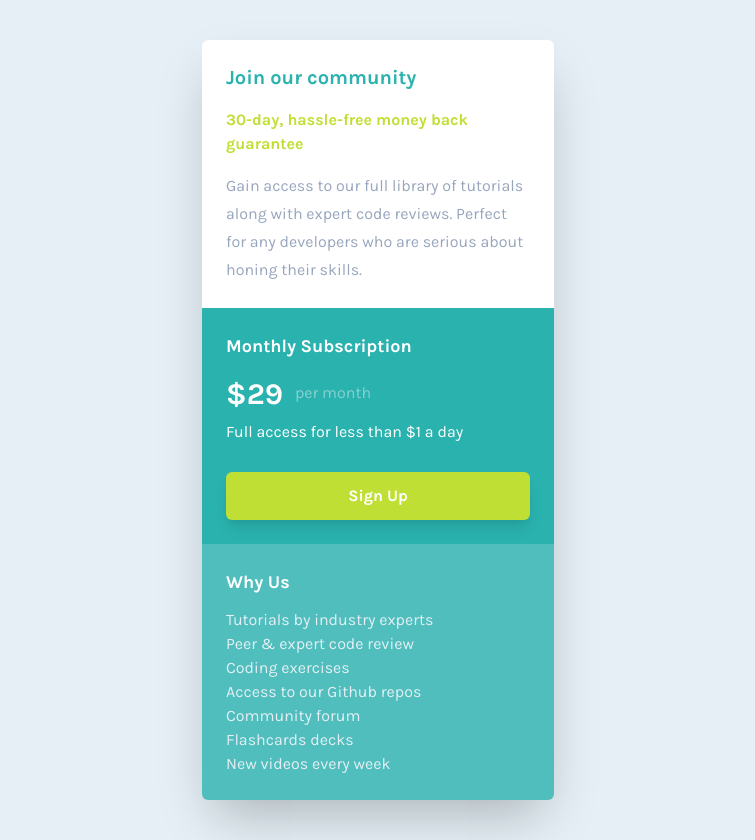
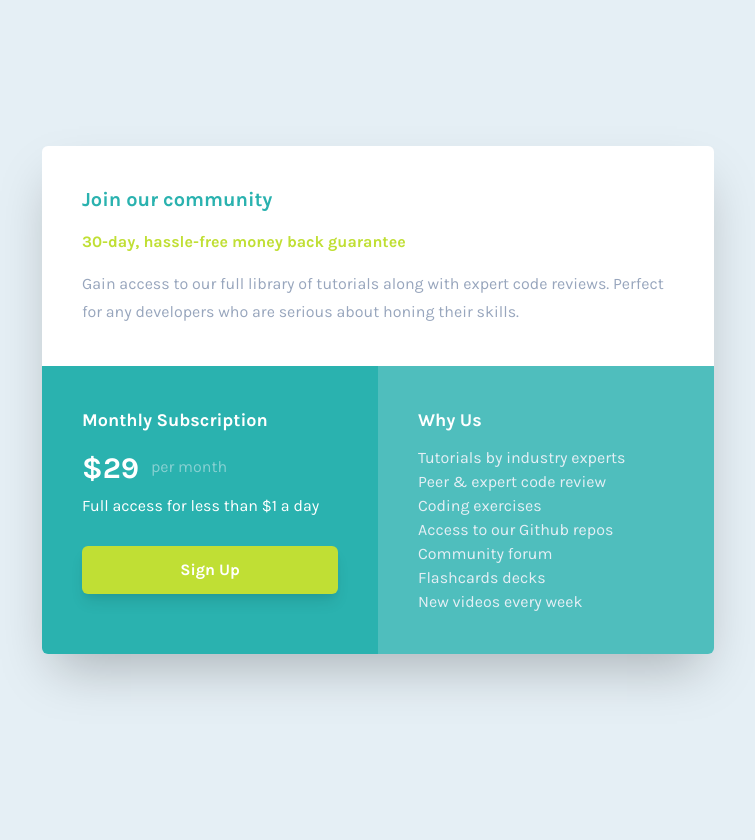
Before and after one commit to sissokho/frontendmentor-single-price-grid-component, a website built with Vite: page index.html in a window 1280 px wide. Shown: the whole page, without its empty margins (262-1017 px from the left). After the commit the page ends 800 px from the top, so only its background shows below. Built offline with nearby package versions, Linux system fonts and the light colour scheme.

Commit message:
Tablet and desktop design

```diff
--- a/index.html
+++ b/index.html
@@ -18,9 +18,10 @@
 </head>
 
 <body class="font-karla bg-gray">
-    <main class="flex justify-center items-center p-10">
-        <article class="w-88 shadow-2xl rounded-md overflow-hidden">
-            <div class="bg-white p-6 space-y-4">
+    <main class="flex justify-center items-center min-h-screen p-10 tablet:px-0">
+        <article
+            class="w-88 shadow-2xl rounded-md overflow-hidden tablet:w-auto tablet:max-w-2xl tablet:grid tablet:grid-cols-2">
+            <div class="bg-white p-6 space-y-4 tablet:col-span-2 tablet:p-10">
                 <h2 class="text-cyan font-bold text-xl">Join our community</h2>
                 <h3 class="text-yellow font-bold">30-day, hassle-free money back guarantee</h3>
                 <p class="text-blue leading-7">
@@ -28,7 +29,7 @@
                     developers who are serious about honing their skills.
                 </p>
             </div>
-            <div class="bg-cyan text-white p-6">
+            <div class="bg-cyan text-white p-6 tablet:col-start-1 tablet:p-10">
                 <h2 class="font-bold text-lg">Monthly Subscription</h2>
                 <p class="mt-4">
                     <span class="text-gray text-opacity-50">
@@ -40,7 +41,7 @@
                 </p>
                 <button class="w-full bg-yellow font-bold py-3 mt-7 rounded-md shadow-lg">Sign Up</button>
             </div>
-            <div class="bg-cyan bg-opacity-80 text-white p-6 space-y-3">
+            <div class="bg-cyan bg-opacity-80 text-white p-6 space-y-3 tablet:col-start-2 tablet:p-10">
                 <h2 class="font-bold text-lg">Why Us</h2>
                 <ul class="text-gray">
                     <li>Tutorials by industry experts</li>
```
